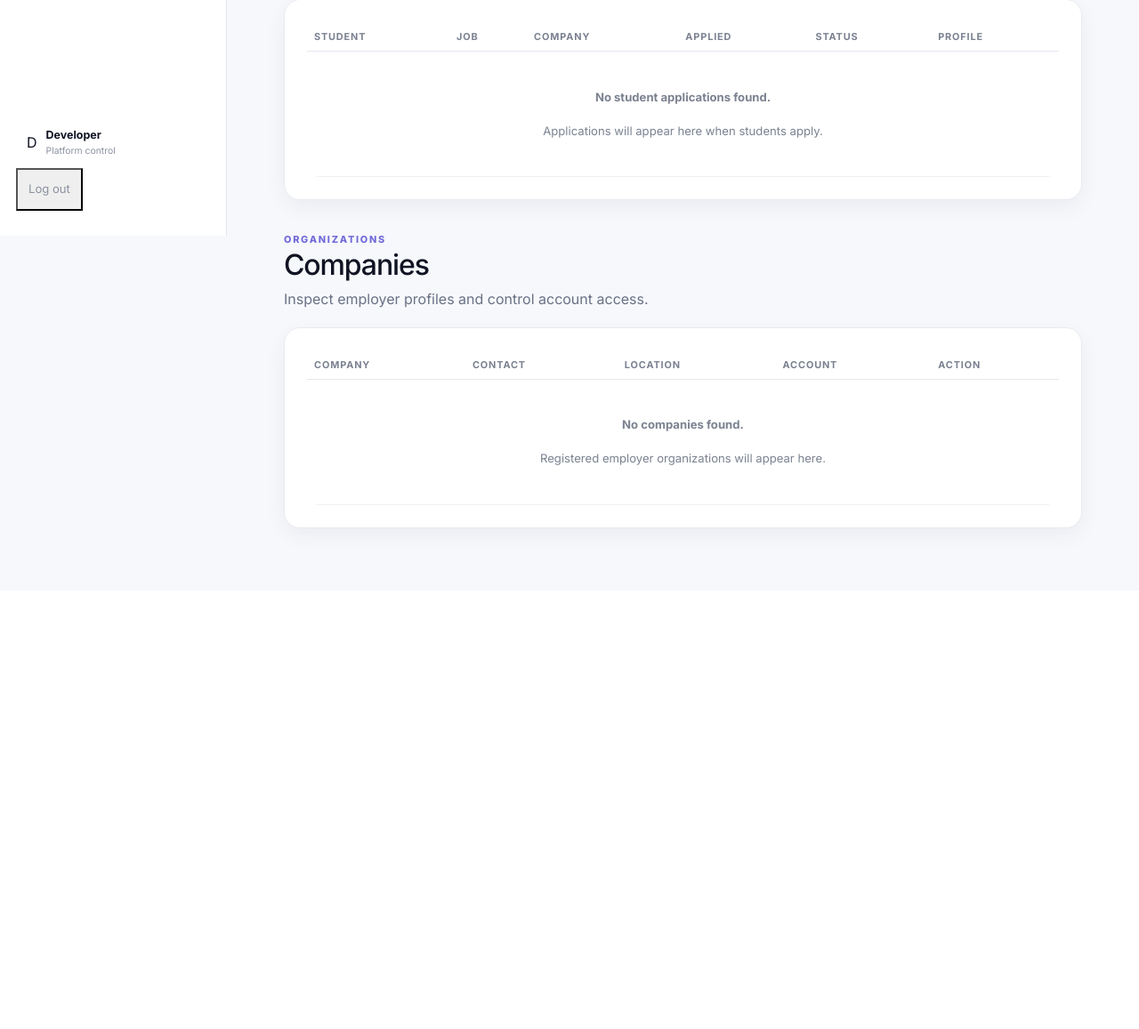
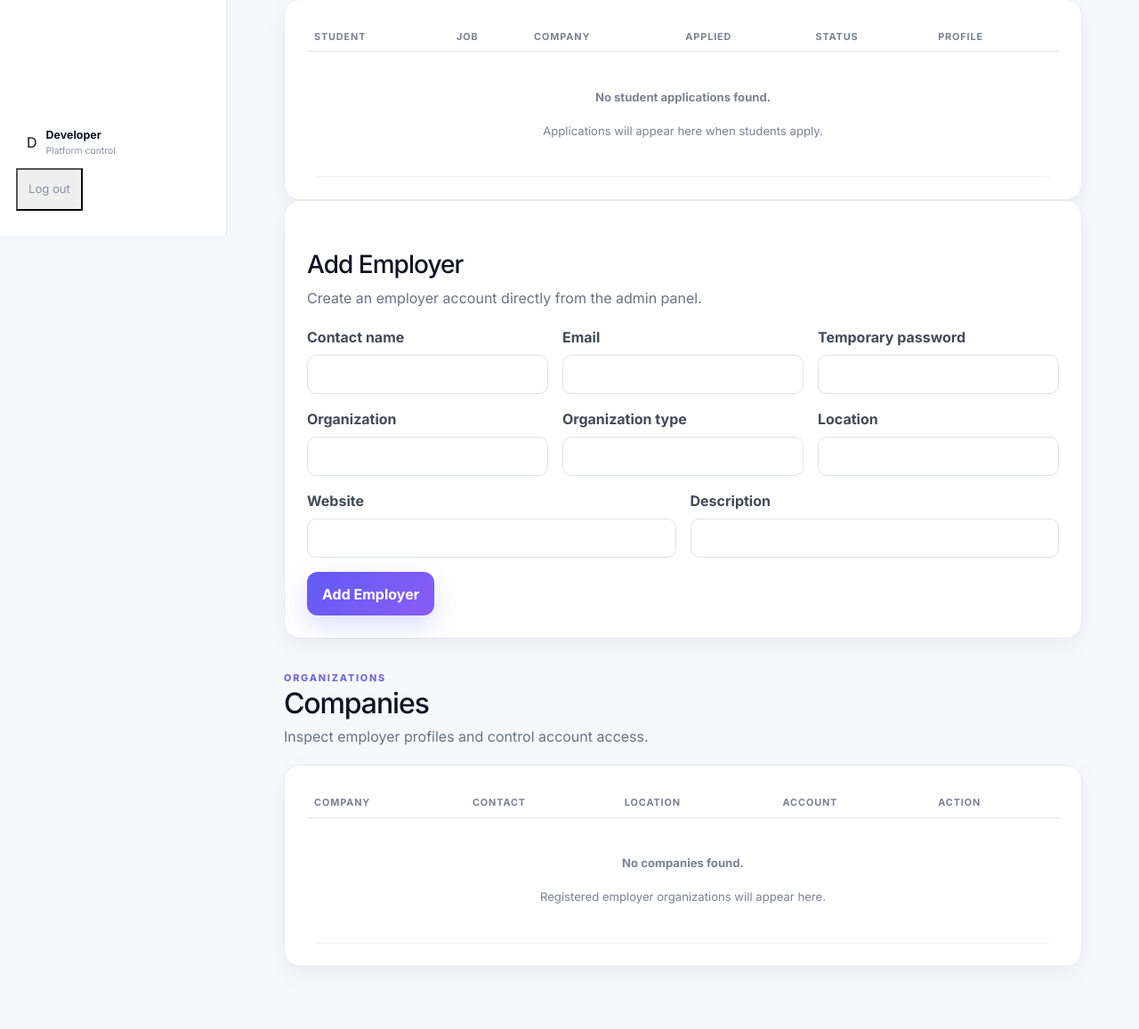
Before and after one commit to deathkernel/FresherFlow, a Flask app: page /admin/ in a window 1280 px wide. Shown: the part 535-1692 px from the top of the page at 89% size. Before the commit the page ends 1141 px from the top, so only its background shows below. Run offline with Flask 3, Linux system fonts and the light colour scheme; the visitor is signed in with stand-in values (Sample User, id 1); data that the repository does not hold is empty.

Commit message:
Add employer management controls to admin dashboard

```diff
--- a/templates/admin/dashboard.html
+++ b/templates/admin/dashboard.html
@@ -29,9 +29,24 @@
         {% for application in applications %}<tr data-admin-row><td><strong>{{ application.student_name }}</strong><small>{{ application.student_email }}</small></td><td><strong>{{ application.title }}</strong><small>{{ application.vacancy_type }} · #{{ application.vacancy_id }}</small></td><td>{{ application.organization_name }}</td><td>{{ application.applied_at }}</td><td><span class="status {{ application.status|lower }}">{{ application.status }}</span></td><td><a class="btn btn-sm btn-light" href="{{ url_for('admin.student_profile', student_id=application.student_id) }}">Review</a></td></tr>
         {% else %}<tr><td colspan="6"><div class="table-empty"><strong>No student applications found.</strong><span>Applications will appear here when students apply.</span></div></td></tr>{% endfor %}
       </tbody></table></div></div>
+      <div class="content-card reveal">
+        <div class="section-head"><div><h3>Add Employer</h3><p>Create an employer account directly from the admin panel.</p></div></div>
+        <form method="post" action="{{ url_for('admin.add_company') }}" class="row g-3">
+          <input type="hidden" name="csrf_token" value="{{ csrf_token() }}">
+          <div class="col-md-4"><label class="form-label">Contact name</label><input class="form-control" name="name" required></div>
+          <div class="col-md-4"><label class="form-label">Email</label><input class="form-control" type="email" name="email" required></div>
+          <div class="col-md-4"><label class="form-label">Temporary password</label><input class="form-control" type="password" name="password" minlength="12" required></div>
+          <div class="col-md-4"><label class="form-label">Organization</label><input class="form-control" name="organization_name" required></div>
+          <div class="col-md-4"><label class="form-label">Organization type</label><input class="form-control" name="organization_type"></div>
+          <div class="col-md-4"><label class="form-label">Location</label><input class="form-control" name="location"></div>
+          <div class="col-md-6"><label class="form-label">Website</label><input class="form-control" name="website"></div>
+          <div class="col-md-6"><label class="form-label">Description</label><input class="form-control" name="description"></div>
+          <div class="col-12"><button class="btn btn-primary" type="submit">Add Employer</button></div>
+        </form>
+      </div>
       <div id="companies" class="section-head"><div><span class="eyebrow">ORGANIZATIONS</span><h2>Companies</h2><p>Inspect employer profiles and control account access.</p></div></div>
       <div class="content-card reveal"><div class="table-wrap"><table class="table align-middle"><thead><tr><th>Company</th><th>Contact</th><th>Location</th><th>Account</th><th>Action</th></tr></thead><tbody>
-        {% for company in companies %}<tr data-admin-row><td><strong>{{ company.organization_name }}</strong><small>{{ company.organization_type or 'Organization' }}</small></td><td>{{ company.contact_name }}<small>{{ company.email }}</small></td><td>{{ company.location or '—' }}</td><td><span class="status {{ company.account_status|lower }}">{{ company.account_status|capitalize }}</span></td><td class="text-nowrap"><a class="btn btn-sm btn-light" href="{{ url_for('admin.company_detail', user_id=company.user_id) }}">Details</a><form class="d-inline" method="post" action="{{ url_for('admin.company_status', user_id=company.user_id) }}"><input type="hidden" name="csrf_token" value="{{ csrf_token() }}"><input type="hidden" name="status" value="{{ 'suspended' if company.account_status=='active' else 'active' }}"><button class="btn btn-sm btn-outline-dark" type="submit" data-admin-confirm="change this company account">{{ 'Suspend' if company.account_status=='active' else 'Activate' }}</button></form></td></tr>
+        {% for company in companies %}<tr data-admin-row><td><strong>{{ company.organization_name }}</strong><small>{{ company.organization_type or 'Organization' }}</small></td><td>{{ company.contact_name }}<small>{{ company.email }}</small></td><td>{{ company.location or '—' }}</td><td><span class="status {{ company.account_status|lower }}">{{ company.account_status|capitalize }}</span></td><td class="text-nowrap"><a class="btn btn-sm btn-light" href="{{ url_for('admin.company_detail', user_id=company.user_id) }}">Details</a><form class="d-inline" method="post" action="{{ url_for('admin.company_status', user_id=company.user_id) }}"><input type="hidden" name="csrf_token" value="{{ csrf_token() }}"><input type="hidden" name="status" value="{{ 'suspended' if company.account_status=='active' else 'active' }}"><button class="btn btn-sm btn-outline-dark" type="submit" data-admin-confirm="change this company account">{{ 'Suspend' if company.account_status=='active' else 'Activate' }}</button></form> <form class="d-inline" method="post" action="{{ url_for('admin.delete_company', user_id=company.user_id) }}"><input type="hidden" name="csrf_token" value="{{ csrf_token() }}"><button class="btn btn-sm btn-outline-danger" type="submit" data-admin-confirm="permanently remove this employer and its jobs">Remove</button></form></td></tr>
         {% else %}<tr><td colspan="5"><div class="table-empty"><strong>No companies found.</strong><span>Registered employer organizations will appear here.</span></div></td></tr>{% endfor %}
       </tbody></table></div></div>
     </section>
```
